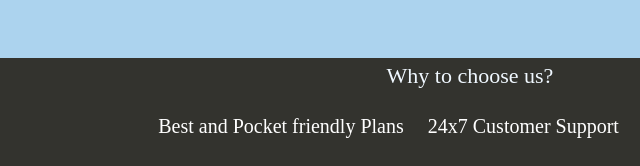
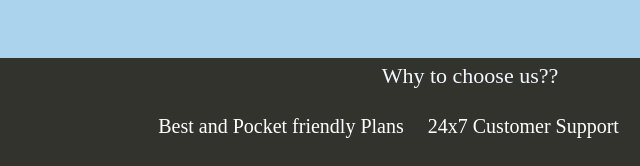
Before and after one commit to bhaveshbarskar/SampleApp, a plain HTML site: page index.html in a window 1280 px wide. Shown: the part 888-1054 px from the top of the page, 170-810 px from the left. Drawn offline with Linux system fonts and the light colour scheme.

Commit message:
index file updated

```diff
--- a/index.html
+++ b/index.html
@@ -83,7 +83,7 @@
       </article>
     </section>
     <section class="section-below">
-      <div>Why to choose us?</div>
+      <div>Why to choose us??</div>
 
       <ul class="section-below-ul">
         <li class="section-below-ul-items">
```
